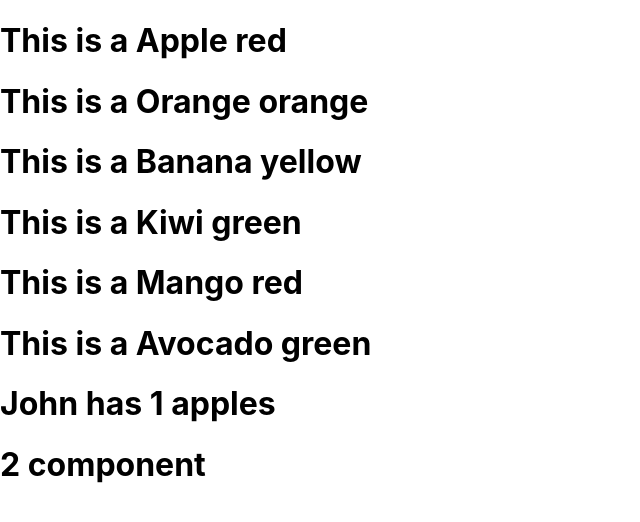
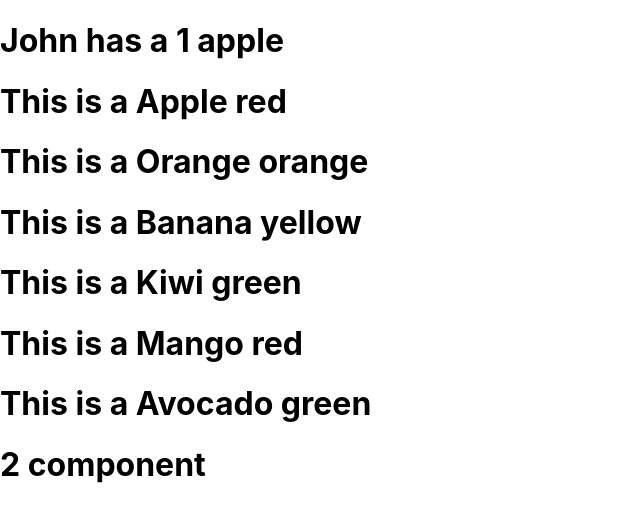
Before and after one commit to kkinter/location-pjt, a React (Create React App) app in the folder frontend/: page / in a window 1280 px wide. Shown: the top 522 px of the page, without its empty margins (0-640 px from the left). Built offline with nearby package versions, Linux system fonts and the light colour scheme.

Commit message:
Prac | state

```diff
--- a/frontend/src/App.js
+++ b/frontend/src/App.js
@@ -7,6 +7,7 @@ import "./App.css";
 import Testing from "./Components/Testing";
 import SecondComponent from "./Components/SecondComponent";
 import Fruit from "./Components/Fruit";
+import AppleComponent from "./Components/AppleComponent";
 
 const theFruits = [
   { id: 1, name: "Apple", color: "red" },
@@ -18,15 +19,9 @@ const theFruits = [
 ];
 
 function App() {
-  function MyComponent() {
-    return (
-      <>
-        <h1>John has {1} apples </h1>
-      </>
-    );
-  }
   return (
     <BrowserRouter>
+      <AppleComponent />
       {theFruits.map(fruit => {
         // console.log(fruit, typeof fruit)
         return (
@@ -36,7 +31,6 @@ function App() {
           // </h5>
         );
       })}
-      <MyComponent />
       <SecondComponent />
       <Routes>
         <Route path="/testing" element={<Testing />} />
--- a/frontend/src/Components/AppleComponent.js
+++ b/frontend/src/Components/AppleComponent.js
@@ -0,0 +1,22 @@
+import React, { useState } from "react";
+
+function AppleComponent() {
+  const [numberOfApples, setNumberOfApples] = useState(1);
+
+  function AppleDisplay(numberOfApples) {
+    if (numberOfApples === 0 || numberOfApples === 1) {
+      return `John has a ${numberOfApples} apple`;
+    } else if (numberOfApples > 1) {
+      return `John has a ${numberOfApples} apples`;
+    } else {
+      return `John owes us ${Math.abs(numberOfApples)} apples`;
+    }
+  }
+  return (
+    <div>
+      <h1>{AppleDisplay(numberOfApples)}</h1>
+    </div>
+  );
+}
+
+export default AppleComponent;
```
